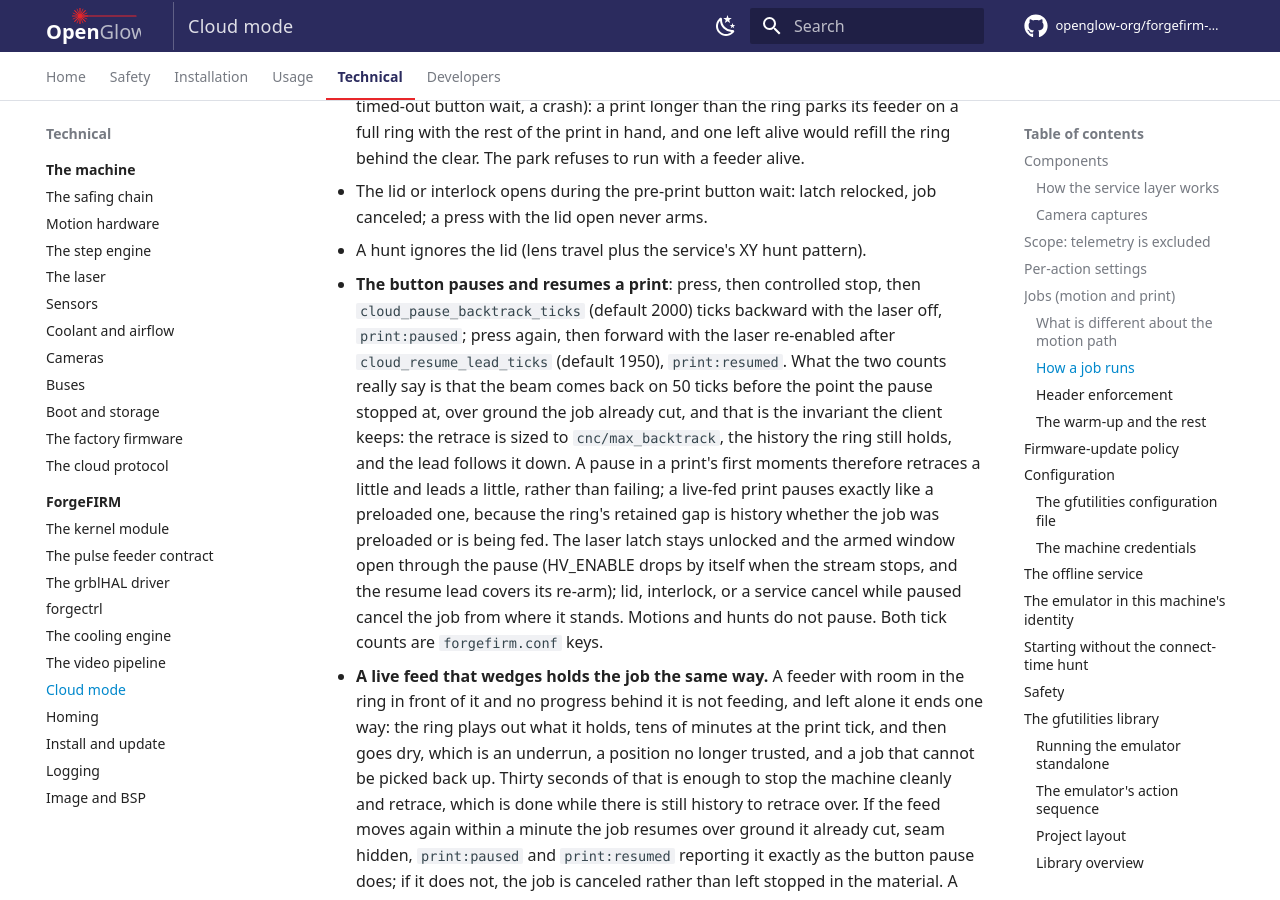
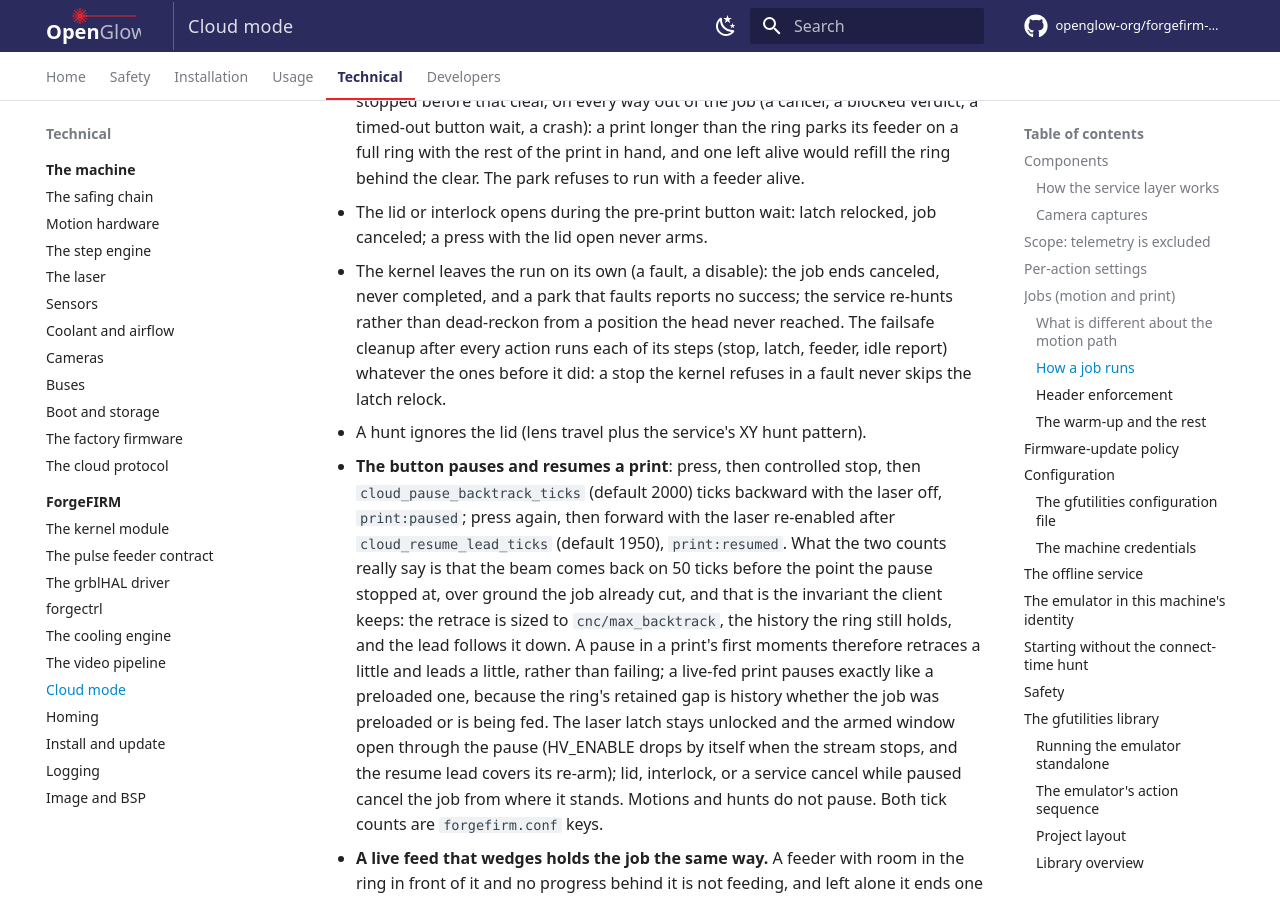
Before and after one commit to openglow-org/forgefirm-docs, an MkDocs documentation site: the page built from docs/technical/forgefirm/cloud-mode.md, in a window 1280 px wide and 900 px high, scrolled down 5860 px. Built offline with MkDocs 1.6.1 and Material for MkDocs 9.7.7, drawn with Linux system fonts in a browser that asks for light colours; comment, search, counter and statistics services are not loaded; some of the changed text lies outside the part shown.

Commit message:
cloud-mode: a kernel fault ends the job canceled; the shutdown waits for the action

```diff
--- a/docs/technical/forgefirm/cloud-mode.md
+++ b/docs/technical/forgefirm/cloud-mode.md
@@ -34,7 +34,7 @@
 
 | Piece | Role |
 |---|---|
-| `gfcloud.py` (`/usr/sbin`) | Full cloud-mode controller daemon. Spawned and supervised by forgectrl when `controller_mode = cloud` (the init script defers to the supervisor and remains a manual stop only); the pulse device arrives as a broker-inherited fd (`GF_PULSE_FD`) that is never closed, so job boundaries and mode switches do not cycle the 40 V rail. SIGTERM stops the service loop, safes the hardware, and exits. |
+| `gfcloud.py` (`/usr/sbin`) | Full cloud-mode controller daemon. Spawned and supervised by forgectrl when `controller_mode = cloud` (the init script defers to the supervisor and remains a manual stop only); the pulse device arrives as a broker-inherited fd (`GF_PULSE_FD`) that is never closed, so job boundaries and mode switches do not cycle the 40 V rail. SIGTERM stops the service loop, tells a running action to stop and waits for it (no park on the way down), safes the hardware, and exits. |
 | `gfhome.py` (`/usr/sbin`) | One-shot service-driven homing. Invoked for `$H` when `homing_mode = gfcloud`; dispatches with `allow_print=False` so a print can never run inside a homing session. Completion is guarded: a run of near-identical service corrections aborts (the machine is not physically moving), and quiet only counts as homed when the head accelerometer witnessed real motion during the session ([Homing](homing.md)). |
 | `ffmachine.py` (site-packages) | Shared hardware-machine glue: identity overrides from the shared config, and the forgectrl-routed capture machine both clients use. |
 | `gfutilities` | Protocol and service layer: auth, WebSocket client, action dispatch, settings report, pulse-file handling ([Glowforge-Utilities](https://github.com/openglow-org/Glowforge-Utilities)). |
@@ -225,6 +225,13 @@
       a feeder alive.
     - The lid or interlock opens during the pre-print button wait: latch
       relocked, job canceled; a press with the lid open never arms.
+    - The kernel leaves the run on its own (a fault, a disable): the job
+      ends canceled, never completed, and a park that faults reports no
+      success; the service re-hunts rather than dead-reckon from a position
+      the head never reached. The failsafe cleanup after every action runs
+      each of its steps (stop, latch, feeder, idle report) whatever the ones
+      before it did: a stop the kernel refuses in a fault never skips the
+      latch relock.
     - A hunt ignores the lid (lens travel plus the service's XY hunt
       pattern).
     - **The button pauses and resumes a print**: press, then controlled
```
